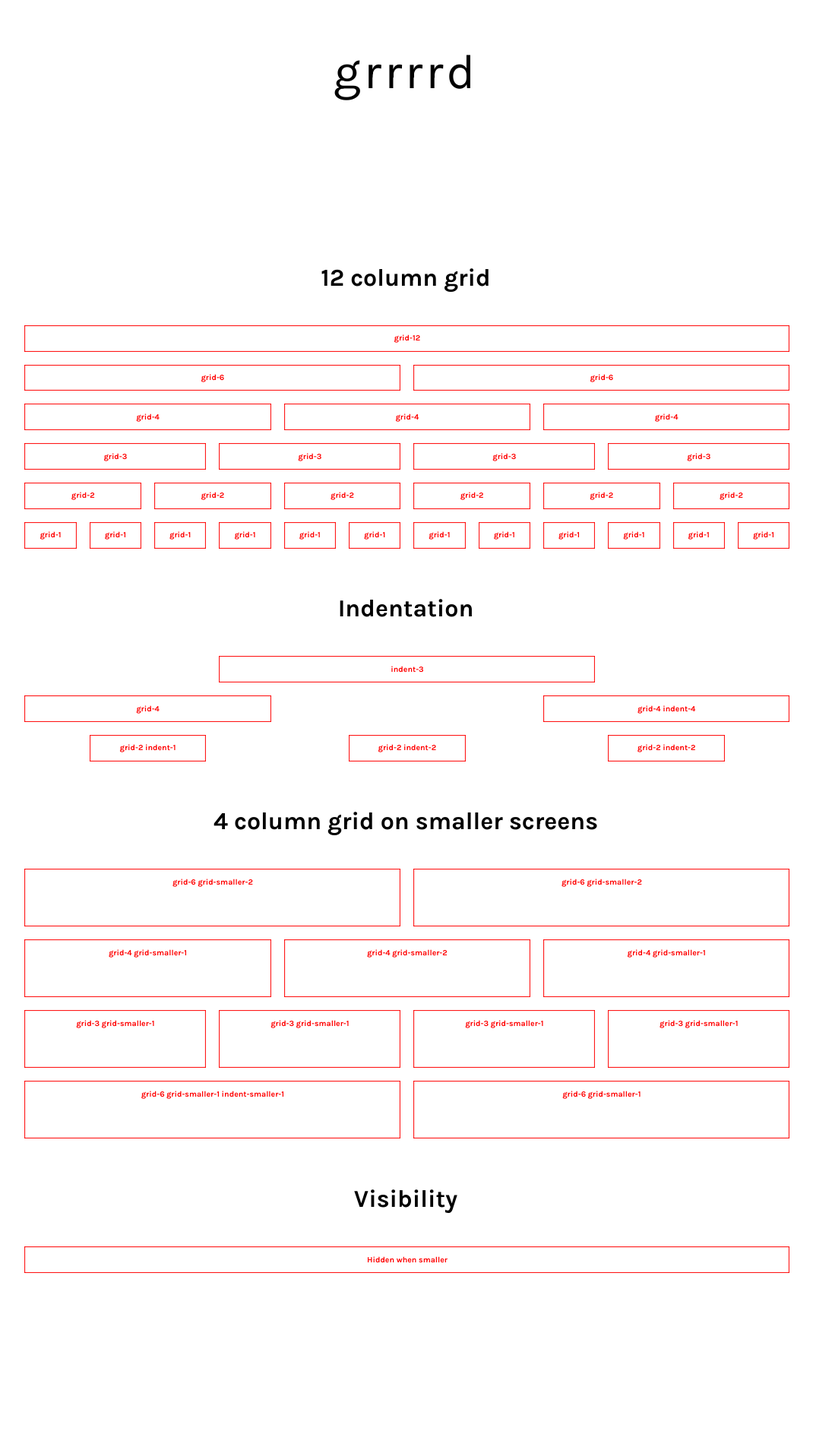
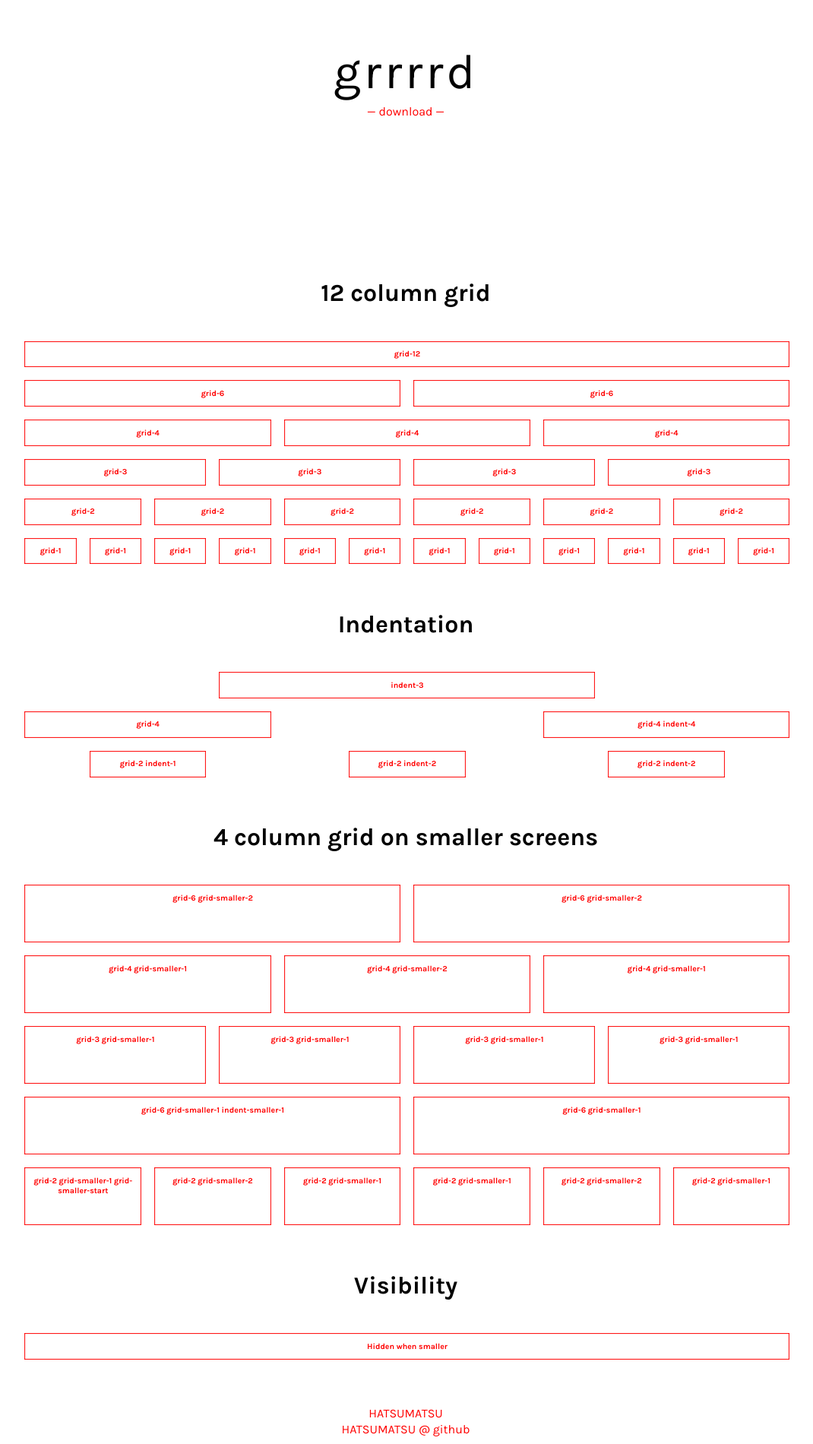
Before and after one commit to hatsumatsu/grrrrd, a website: page index.html in a window 1280 px wide. Shown: the part 113-2013 px from the top of the page at 76% size, without its empty margins (106-1176 px from the left). Before the commit the page ends 1805 px from the top, so only its background shows below. Drawn offline with Linux system fonts and the light colour scheme.

Commit message:
pre-publish-commit
added .grid-smaller-start class

```diff
--- a/grrrrd.less
+++ b/grrrrd.less
@@ -106,6 +106,10 @@
   .indent( 9 );
 }
 
+.grid-smaller-start {
+  clear: left;
+}
+
 
 @media screen and ( max-width: @breakpoint-fluid-lower ) {
   .hide-smaller {
@@ -114,10 +118,6 @@
 }
 
 @media screen and ( min-width: @breakpoint-fluid-lower ) {
-
-  .grid-container {
-
-  }
 
   .grid-1,
   .grid-2,
@@ -212,6 +212,10 @@
   .indent(11);
   }
 
+  .grid-smaller-start {
+    clear: none;
+  }
+
   .grid-start {
     clear: left;
   }
--- a/gruntfile.js
+++ b/gruntfile.js
@@ -32,7 +32,7 @@ module.exports = function(grunt){
 
     });
 
-    grunt.registerTask('default', []);
+    grunt.registerTask('default', ['build']);
 	grunt.registerTask('buildcss', ['less','autoprefixer']);
 	grunt.registerTask('build', ['buildcss']);
 };
--- a/index.html
+++ b/index.html
@@ -1,25 +1,20 @@
 <!DOCTYPE html>
-<!--[if lt IE 7]> <html class="no-js lt-ie9 lt-ie8 lt-ie7"> <![endif]-->
-<!--[if IE 7]> <html class="no-js lt-ie9 lt-ie8"> <![endif]-->
-<!--[if IE 8]> <html class="no-js lt-ie9"> <![endif]-->
-<!--[if gt IE 8]><!--> <html class="no-js"> <!--<![endif]-->
+<html>
 <head>
-    <title>...</title>
+    <title>grrrrd</title>
     <meta charset="utf-8" />
-    <meta name="description" content="" />
+    <meta name="description" content="Fluid CSS grid system" />
 
     <meta name="HandheldFriendly" content="True" />
     <meta name="viewport" content="width=device-width, initial-scale=1.0" />
     <meta http-equiv="cleartype" content="on" />
 
-    <link href="http://fonts.googleapis.com/css?family=Karla:400,400italic,700,700italic&subset=latin,latin-ext" rel="stylesheet" type="text/css">
+    <link rel="stylesheet" type="text/css" href="http://fonts.googleapis.com/css?family=Karla:400,400italic,700,700italic&subset=latin,latin-ext" />
     <link rel="stylesheet" type="text/css" href="grrrrd.css" />
     <link rel="stylesheet" type="text/css" href="style.css" />
-    <link rel="icon" href="favicon.png" type="image/png" />
-
 </head>
 <body>
-    <h1>grrrrd</h1>
+    <h1>grrrrd <a href="://github.com/hatsumatsu/grrrrd/">&mdash; download &mdash;</a></h1>
     <h2>12 column grid</h2>
     <div class="grid-container">
         <div class="grid-12">grid-12</div>
@@ -55,8 +50,6 @@
         <div class="grid-1">grid-1</div>
         <div class="grid-1">grid-1</div>
         <div class="grid-1">grid-1</div>
-
-
     </div>
 
     <h2>Indentation</h2>
@@ -87,6 +80,13 @@
 
         <div class="grid-6 grid-smaller-1 indent-smaller-1">grid-6 grid-smaller-1 indent-smaller-1</div>
         <div class="grid-6 grid-smaller-1">grid-6 grid-smaller-1</div>
+
+        <div class="grid-2 grid-smaller-1 grid-smaller-start">grid-2 grid-smaller-1 grid-smaller-start</div>
+        <div class="grid-2 grid-smaller-2">grid-2 grid-smaller-2</div>
+        <div class="grid-2 grid-smaller-1">grid-2 grid-smaller-1</div>
+        <div class="grid-2 grid-smaller-1">grid-2 grid-smaller-1</div>
+        <div class="grid-2 grid-smaller-2">grid-2 grid-smaller-2</div>
+        <div class="grid-2 grid-smaller-1">grid-2 grid-smaller-1</div>
     </div>
 
     <h2>Visibility</h2>
@@ -94,5 +94,8 @@
         <div class="grid-12 hide-smaller">Hidden when smaller</div>
         <div class="grid-12 hide-larger">Hidden when larger</div>
     </div>
+
+    <a href="://hatsumatsu.de/" class="credits">HATSUMATSU</a>
+    <a href="://github.com/hatsumatsu/" class="credits">HATSUMATSU @ github</a>
 </body>
 </html>
--- a/package.json
+++ b/package.json
@@ -8,7 +8,6 @@
         "grunt" :                   "~0.4.0",
         "grunt-contrib-watch" : 	"*",
         "grunt-contrib-less" : 		"*",
-        "grunt-contrib-cssmin" :    "*",
         "grunt-autoprefixer" :      "*",
         "matchdep" :				"*"
     }
--- a/style.less
+++ b/style.less
@@ -39,6 +39,7 @@ body {
 }
 
 .grid-container {
+	margin: 0 auto 6em;
 	background: none !important;
 }
 
@@ -49,7 +50,14 @@ h1 {
 	font-weight: normal;
 	letter-spacing: 4px;
 	text-align: center;
+
+	& a {
+		display: block;
+		font-size: 0.25em;
+		letter-spacing: 0;
+	}
 }
+
 
 h2 {
 	margin: 1.3em 0;
@@ -60,3 +68,20 @@ h2 {
 	font-size: 2em;
 	text-align: center;
 }
+
+a {
+	text-decoration: none;
+	color: red;
+
+	&:hover,
+	&:active,
+	&:focus {
+		text-decoration: underline;
+	}
+}
+
+.credits {
+	display: block;
+
+	text-align: center;
+}
```
Also changed, not shown: grrrrd.css, readme.md, style.css.
